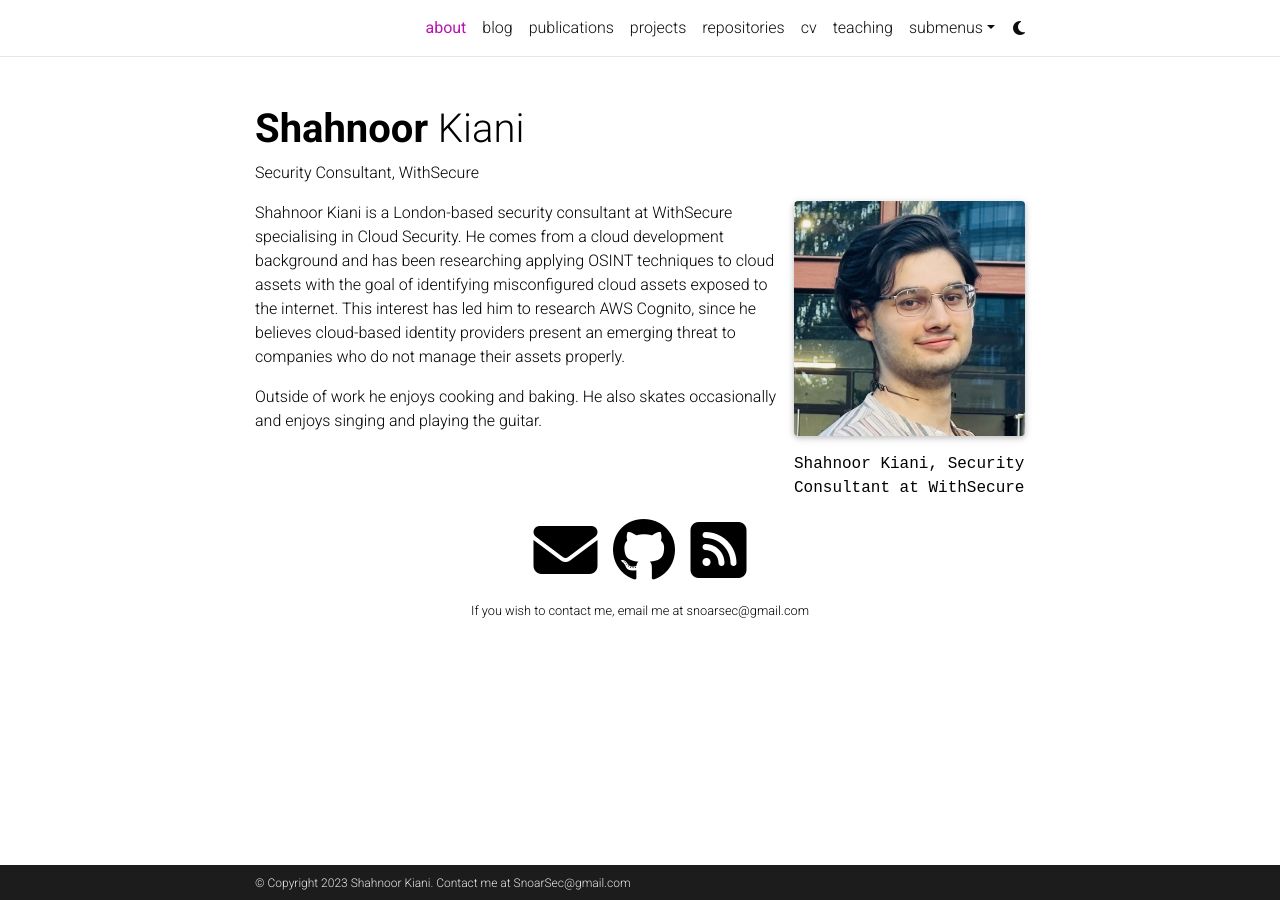
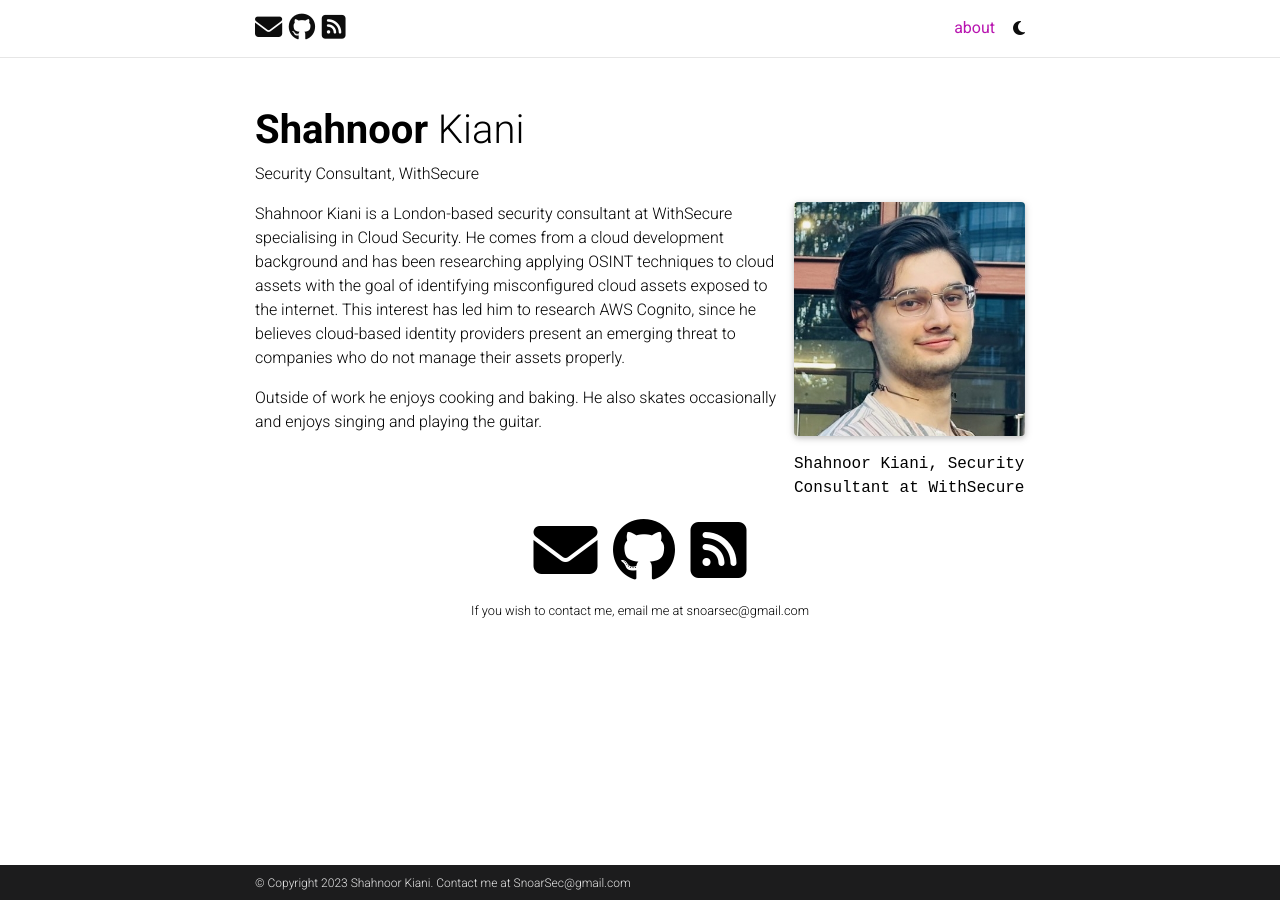
Before and after one commit to Snoarlax/snoarlax.github.io, a Jekyll site: the page built from _pages/about.md, in a window 1280 px wide. Built offline with Jekyll 4.4.1, drawn with Linux system fonts in a browser that asks for light colours; full-size pictures stand in for the smaller copies a plugin makes; comment, search, counter and statistics services are not loaded; a style sheet for code colours, icons or effects is not loaded.

Commit message:
Removed redundant top bar stuff

```diff
--- a/_config.yml
+++ b/_config.yml
@@ -122,7 +122,7 @@
 # -----------------------------------------------------------------------------
 
 blog_name: al-folio # blog_name will be displayed in your blog page
-blog_nav_title: blog # your blog must have a title for it to be displayed in the nav bar
+blog_nav_title: # your blog must have a title for it to be displayed in the nav bar
 blog_description: a simple whitespace theme for academics
 permalink: /blog/:year/:title/
 
@@ -363,7 +363,7 @@
 enable_tooltips:            false  # enables automatic tooltip links generated
                                    # for each section titles on pages and posts
 enable_darkmode:            true   # enables switching between light/dark modes
-enable_navbar_social:       false  # enables displaying social links in the
+enable_navbar_social:       true # enables displaying social links in the
                                    # navbar on the about page
 enable_project_categories:  true   # enables categorization of projects into
                                    # multiple categories
--- a/_includes/header.html
+++ b/_includes/header.html
@@ -62,38 +62,6 @@
               </li>
               {%- endif %}
 
-              <!-- Other pages -->
-              {%- assign sorted_pages = site.pages | sort: "nav_order" -%}
-              {%- for p in sorted_pages -%}
-              {%- if p.nav and p.autogen == nil -%}
-              {%- if p.dropdown %}
-              <li class="nav-item dropdown {% if page.title == p.title %}active{% endif %}">
-                <a class="nav-link dropdown-toggle" href="#" id="navbarDropdown" role="button" data-toggle="dropdown" aria-haspopup="true" aria-expanded="false">{{ p.title }}
-                  {%- if page.title == p.title -%}
-                  <span class="sr-only">(current)</span>
-                  {%- endif -%}
-                </a>
-                <div class="dropdown-menu dropdown-menu-right" aria-labelledby="navbarDropdown">
-                  {%- for child in p.children -%}
-                  {%- if child.title == 'divider' %}
-                  <div class="dropdown-divider"></div>
-                  {%- else %}
-                  <a class="dropdown-item" href="{{ child.permalink | relative_url }}">{{ child.title }}</a>
-                  {%- endif -%}
-                  {% endfor %}
-                </div>
-              </li>
-              {%- else %}
-              <li class="nav-item {% if page.title == p.title %}active{% endif %}">
-                <a class="nav-link" href="{{ p.url | relative_url }}">{{ p.title }}
-                  {%- if page.title == p.title -%}
-                  <span class="sr-only">(current)</span>
-                  {%- endif -%}
-                </a>
-              </li>
-              {%- endif -%}
-              {%- endif -%}
-              {% endfor -%}
               {%- if site.enable_darkmode %}
 
               <!-- Toogle theme mode -->
```
